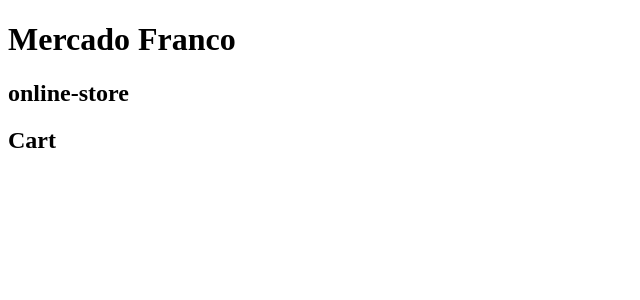
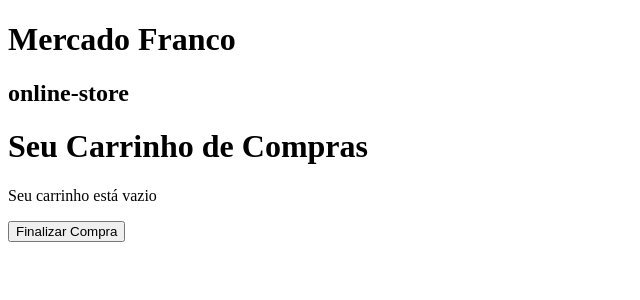
Before and after one commit to paulohenrique-amaral/frontend-online-store, a React (Vite) app: page /carrinho in a window 1280 px wide. Shown: the top 300 px of the page, without its empty margins (0-640 px from the left). Built offline with nearby package versions, Linux system fonts and the light colour scheme.

Commit message:
feat: update Cart.tsx component

```diff
--- a/src/components/ShoppingCart/ShoppingCart.tsx
+++ b/src/components/ShoppingCart/ShoppingCart.tsx
@@ -1,4 +1,5 @@
 import { useContext } from 'react';
+import { Link } from 'react-router-dom';
 import Context from '../../context/Context';
 
 function ShoppingCart() {
@@ -7,7 +8,12 @@ function ShoppingCart() {
   return (
     <div>
       <span>Shopping Cart</span>
-      <span>{ cartSize }</span>
+      <Link to="/carrinho" data-testid="shopping-cart-button">
+        <button>Ir para o carrinho</button>
+      </Link>
+      {cartSize === 0
+        ? ''
+        : <span data-testid="shopping-cart-size">{cartSize}</span>}
     </div>
   );
 }
--- a/src/pages/Cart/Cart.tsx
+++ b/src/pages/Cart/Cart.tsx
@@ -1,6 +1,73 @@
+import { useContext } from 'react';
+import { Link } from 'react-router-dom';
+import Context from '../../context/Context';
+import { ProductWithQuantityType } from '../../types/apiTypes';
+
 function Cart() {
+  const {
+    cart,
+    removeItem,
+    decrementItemQuantity,
+    incrementItemQuantity,
+  } = useContext(Context);
+
   return (
-    <h2>Cart</h2>
+    <div>
+      <h1>Seu Carrinho de Compras</h1>
+      {cart.length === 0
+      && <p>Seu carrinho está vazio</p>}
+      {cart.length > 0 && (
+        <div>
+          {cart.map((product: any) => (
+            <div key={ product.id }>
+              <div>
+                <button
+                  onClick={ () => removeItem(product.id) }
+                  type="button"
+                >
+                  X
+                </button>
+              </div>
+              <div>
+                <img
+                  src={ product.thumbnail }
+                  alt={ `Imagem de ${product.title}` }
+                  width={ 150 }
+                />
+              </div>
+              <p>{ product.title }</p>
+              <p>{ `R$ ${product.price}` }</p>
+              <div>
+                <button
+                  onClick={ () => decrementItemQuantity(product.id) }
+                  type="button"
+                >
+                  -
+                </button>
+                <p>
+                  {product.quantity}
+                </p>
+                <button
+                  onClick={ () => incrementItemQuantity(product.id) }
+                  type="button"
+                >
+                  +
+                </button>
+              </div>
+            </div>
+          ))}
+        </div>
+      )}
+      <div>
+        <Link
+          to="/checkout"
+        >
+          <button>
+            Finalizar Compra
+          </button>
+        </Link>
+      </div>
+    </div>
   );
 }
 
```
